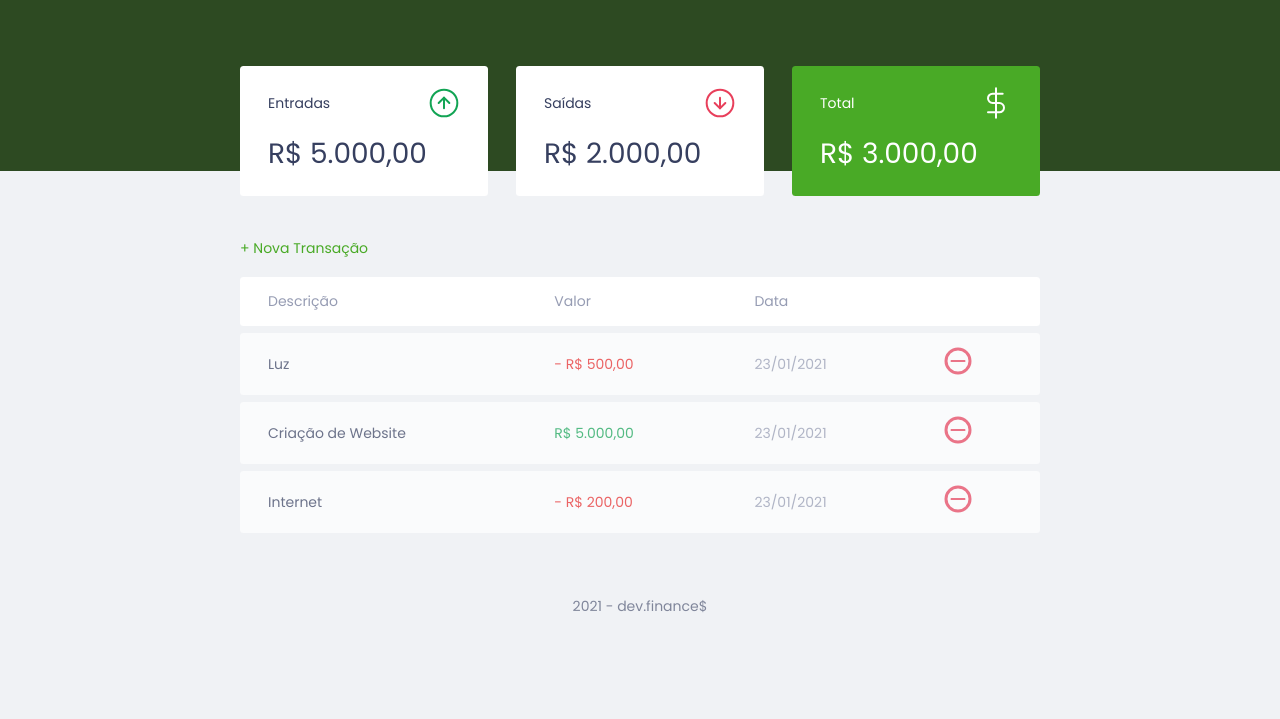
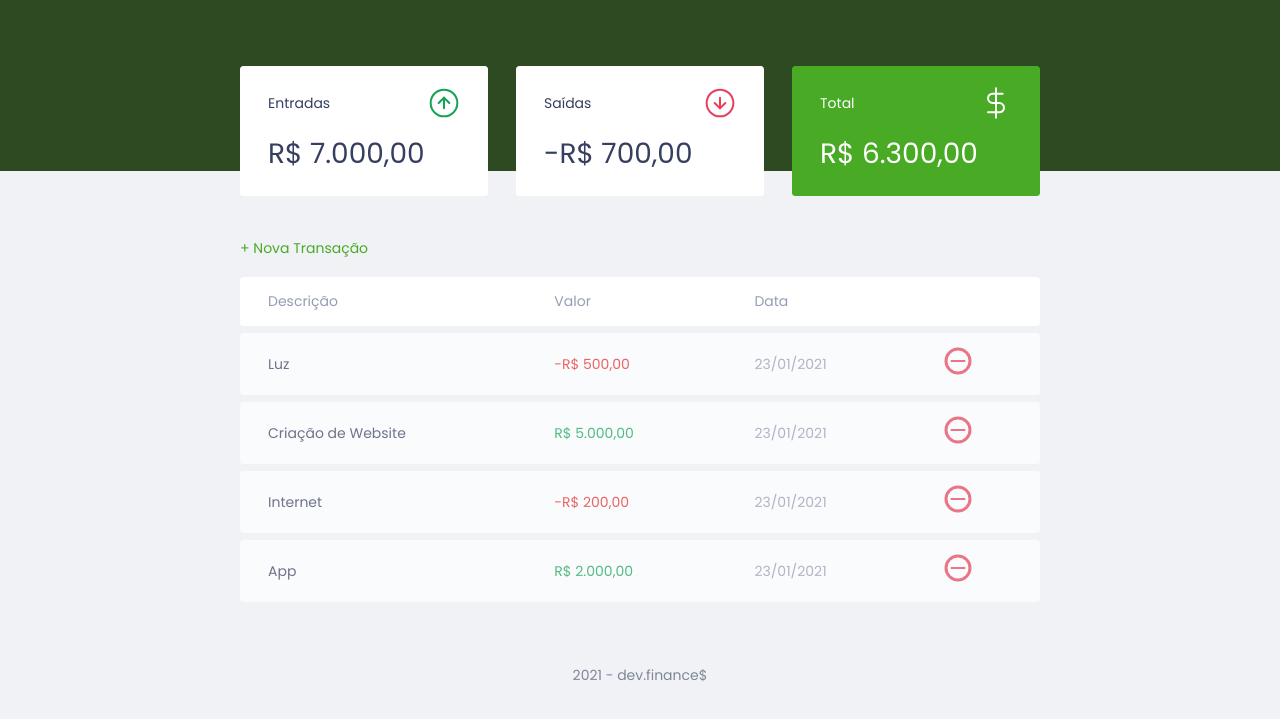
Before and after one commit to w13gehts/maratona-discover, a plain HTML site: page index.html in a window 1280 px wide. Shown: the part 55-774 px from the top of the page. Drawn offline with Linux system fonts and the light colour scheme.

Commit message:
adicionando javascript a aplicacao

```diff
--- a/index.html
+++ b/index.html
@@ -25,7 +25,7 @@
           <span>Entradas</span>
           <img src="./assets/income.svg" alt="Imagem de entradas">
         </h3>
-        <p>R$ 5.000,00</p>
+        <p id="incomeDisplay">R$ 5.000,00</p>
       </div>
 
       <div class="card">
@@ -33,7 +33,7 @@
           <span>Saídas</span>
           <img src="./assets/expense.svg" alt="Imagem de saídas">
         </h3>
-        <p>R$ 2.000,00</p>
+        <p id="expenseDisplay">R$ 2.000,00</p>
       </div>
 
       <div class="card total">
@@ -41,7 +41,7 @@
           <span>Total</span>
           <img src="./assets/total.svg" alt="Imagem de total">
         </h3>
-        <p>R$ 3.000,00</p>
+        <p id="totalDisplay">R$ 3.000,00</p>
       </div>
     </section>
 
@@ -61,30 +61,7 @@
         </thead>
 
         <tbody>
-          <tr>
-            <td class="description">Luz</td>
-            <td class="expense">- R$ 500,00</td>
-            <td class="date">23/01/2021</td>
-            <td>
-              <img src="./assets/minus.svg" alt="Remover Transação">
-            </td>
-          </tr>
 
-          <td class="description">Criação de Website</td>
-          <td class="income">R$ 5.000,00</td>
-          <td class="date">23/01/2021</td>
-          <td>
-            <img src="./assets/minus.svg" alt="Remover Transação">
-          </td>
-          </tr>
-
-          <td class="description">Internet</td>
-          <td class="expense">- R$ 200,00</td>
-          <td class="date">23/01/2021</td>
-          <td>
-            <img src="./assets/minus.svg" alt="Remover Transação">
-          </td>
-          </tr>
         </tbody>
       </table>
     </section>
@@ -124,23 +101,7 @@
     <p>2021 - dev.finance$</p>
   </footer>
 
-  <script>
-    const Modal = {
-      open() {
-        //abrir modal
-        //adicionar a class active ao modal
-        document.querySelector(".modal-overlay")
-          .classList.add('active')
-      },
-
-      close() {
-        //fechar o modal
-        //remover a class active ao modal
-        document.querySelector(".modal-overlay")
-          .classList.remove('active')
-      }
-    }
-  </script>
+  <script src="./scripts.js"></script>
 
 </body>
 
--- /dev/null
+++ b/scripts.js
@@ -0,0 +1,127 @@
+const Modal = {
+  open() {
+    //abrir modal
+    //adicionar a class active ao modal
+    document.querySelector(".modal-overlay")
+      .classList.add('active')
+  },
+
+  close() {
+    //fechar o modal
+    //remover a class active ao modal
+    document.querySelector(".modal-overlay")
+      .classList.remove('active')
+  }
+}
+
+const transactions = [{
+  id: 1,
+  description: 'Luz',
+  amount: -50000,
+  date:'23/01/2021',
+},
+{
+  id: 2,
+  description: 'Criação de Website',
+  amount: 500000,
+  date:'23/01/2021',
+},
+{
+  id: 3,
+  description: 'Internet',
+  amount: -20000,
+  date:'23/01/2021',
+},
+{
+  id: 4,
+  description: 'App',
+  amount: 200000,
+  date:'23/01/2021',
+},
+]
+
+const Transaction = {
+  incomes() {
+    let income = 0;
+    transactions.forEach(transaction => {
+      if (transaction.amount > 0) {
+        income += transaction.amount;
+      }
+    })
+    return income;
+  },
+  expenses() {
+    let expense = 0;
+    transactions.forEach(transaction => {
+      if (transaction.amount < 0) {
+        expense += transaction.amount;
+      }
+    })
+    return expense;
+  },
+  total(){
+    return Transaction.incomes() + Transaction.expenses();
+  }
+}
+
+const DOM = {
+  transactionsContainer: document.querySelector('#data-table tbody'),
+
+  addTransaction(transaction, index) {
+        const tr = document.createElement('tr')
+        tr.innerHTML = DOM.innerHTMLTransaction(transaction)
+
+        DOM.transactionsContainer.appendChild(tr)
+  },
+
+  innerHTMLTransaction(transaction) {
+
+    const CSSclass = transaction.amount > 0 ? "income" : "expense"
+
+    const amount = Utils.formatCurrency(transaction.amount)
+
+    const html = `
+        <td class="description">${transaction.description}</td>
+        <td class="${CSSclass}">${amount}</td>
+        <td class="date">${transaction.date}</td>
+        <td>
+        <img src="./assets/minus.svg" alt="Remover Transação">
+        </td>
+         `
+         return html
+  },
+
+  updateBalance() {
+      document.getElementById('incomeDisplay')
+      .innerHTML = Utils.formatCurrency(Transaction.incomes())
+
+      document.getElementById('expenseDisplay')
+      .innerHTML = Utils.formatCurrency(Transaction.expenses())
+
+      document.getElementById('totalDisplay')
+      .innerHTML = Utils.formatCurrency(Transaction.total())
+  }
+}
+
+const Utils = {
+  formatCurrency(value) {
+    const signal = Number(value) < 0 ? "-" : ""
+
+    value = String(value).replace(/\D/g, "")
+
+    value = Number(value) / 100
+    value = value.toLocaleString("pt-BR", {
+      style: "currency",
+      currency: "BRL"
+    })
+
+    return signal + value
+
+  }
+}
+
+transactions.forEach(function(transaction) {
+  DOM.addTransaction(transaction)
+})
+
+DOM.updateBalance()
```
